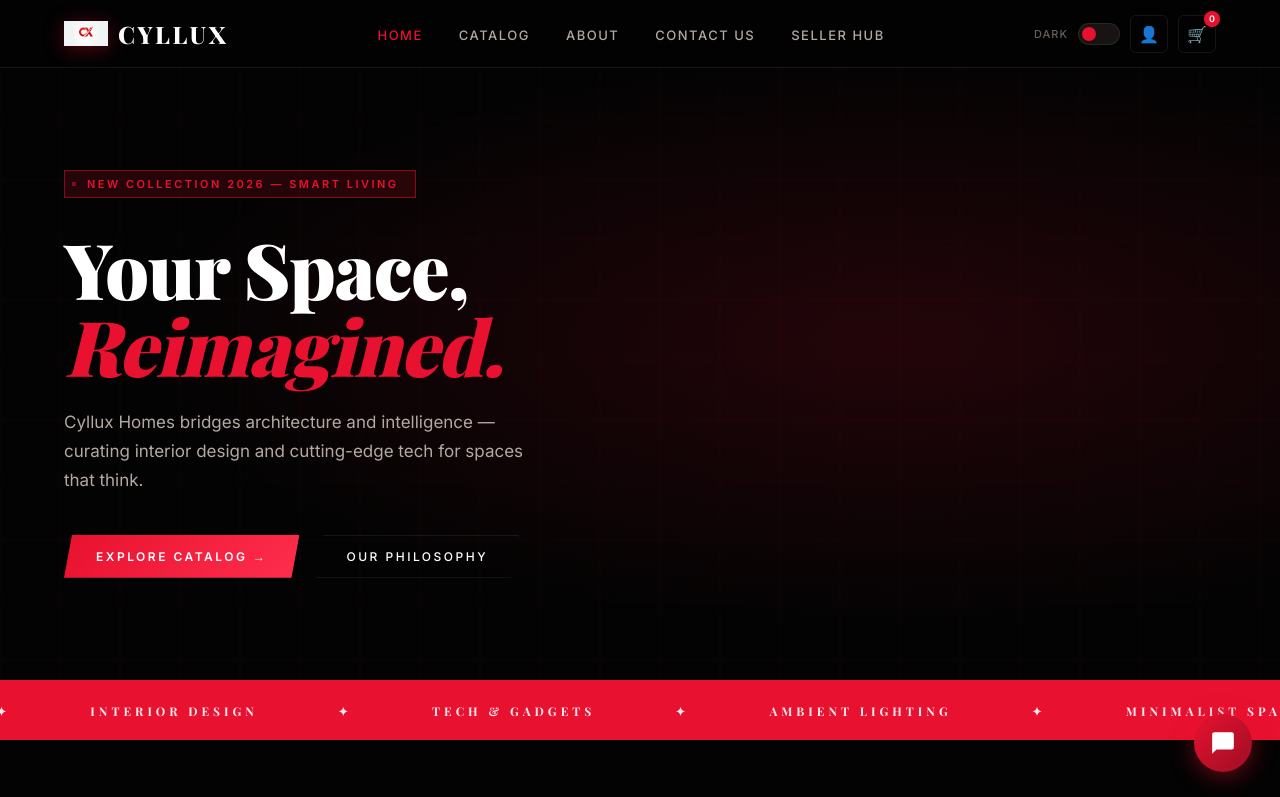
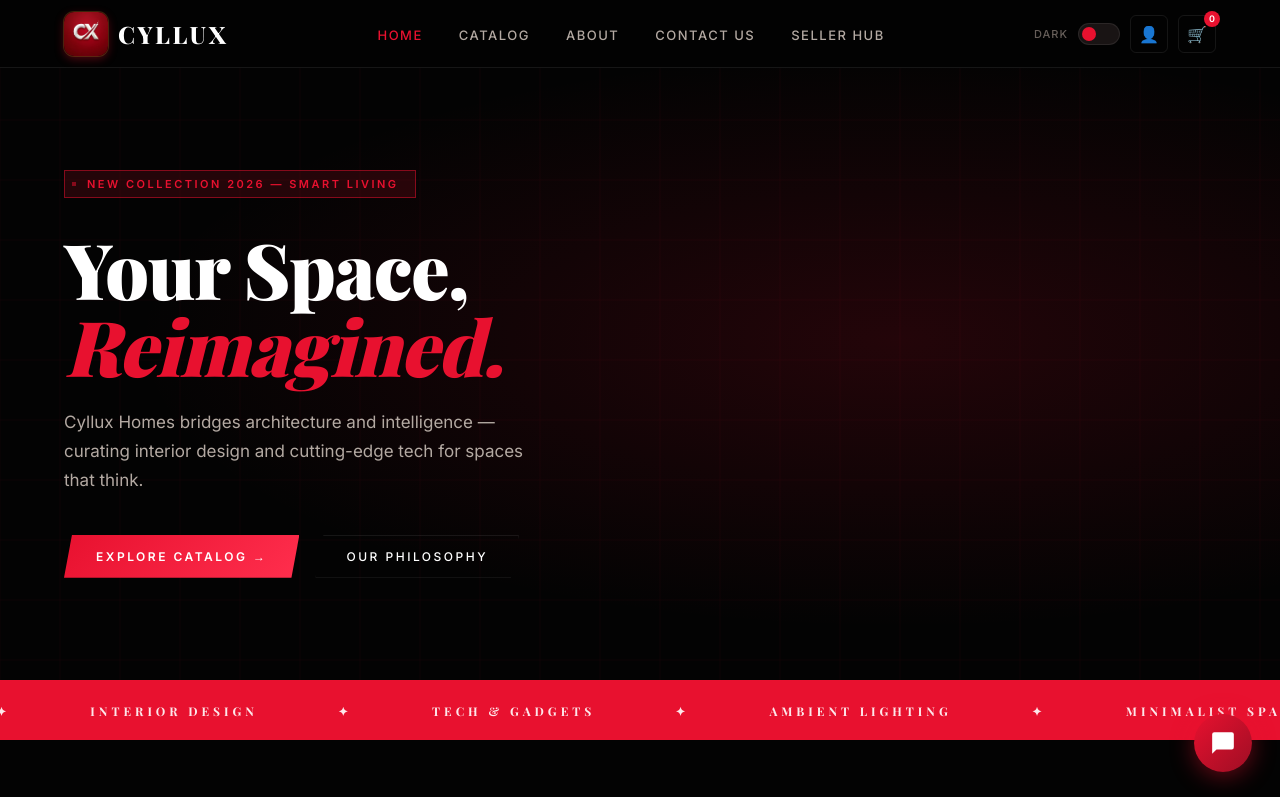
Before and after one commit to ivnabinconsult/frontend-project, a plain HTML site: page index.html in a window 1280 px wide. Shown: the top 797 px of the page. Drawn offline with nearby package versions, Linux system fonts and the light colour scheme.

Commit message:
Add CX logo image, remove PNG reference

```diff
--- a/index.html
+++ b/index.html
@@ -14,7 +14,7 @@
 <body>
   <nav id="main-nav">
     <div class="nav-logo" onclick="window.location.href='index.html'">
-      <img class="logo-mark" src="logo.png" alt="CX logo">
+      <img class="logo-mark" src="logo.jpg" alt="CX logo">
       CYLLUX
     </div>
     <ul class="nav-links">
--- a/styles.css
+++ b/styles.css
@@ -176,18 +176,19 @@ nav {
 .logo-mark {
   width: 44px;
   height: 44px;
-  object-fit: contain;
+  object-fit: cover;
+  border-radius: 10px;
   display: block;
-  filter: drop-shadow(0 3px 10px rgba(232,17,47,0.35));
-  transition: filter var(--transition), transform var(--transition);
+  box-shadow: 0 0 0 1px var(--gold-dim), 0 3px 10px rgba(232,17,47,0.35);
+  transition: box-shadow var(--transition), transform var(--transition);
 }
 .nav-logo:hover .logo-mark {
-  filter: drop-shadow(0 5px 16px rgba(232,17,47,0.5));
+  box-shadow: 0 0 0 1px var(--gold-soft), 0 5px 16px rgba(232,17,47,0.5);
   transform: scale(1.06) rotate(-2deg);
 }
 @media (max-width: 480px) {
   .nav-logo { font-size: 1.25rem; gap: 8px; }
-  .logo-mark { width: 38px; height: 38px; }
+  .logo-mark { width: 38px; height: 38px; border-radius: 8px; }
 }
 .nav-links {
   display: flex;
```
Also changed, not shown: about.html (+1 -1 lines), cart.html (+1 -1 lines), checkout.html (+1 -1 lines), contact.html (+1 -1 lines), login.html (+1 -1 lines), product-detail.html (+1 -1 lines), products.html (+1 -1 lines), seller-dashboard.html (+1 -1 lines), logo.jpeg (deleted), logo.png (deleted), 1 other file.
